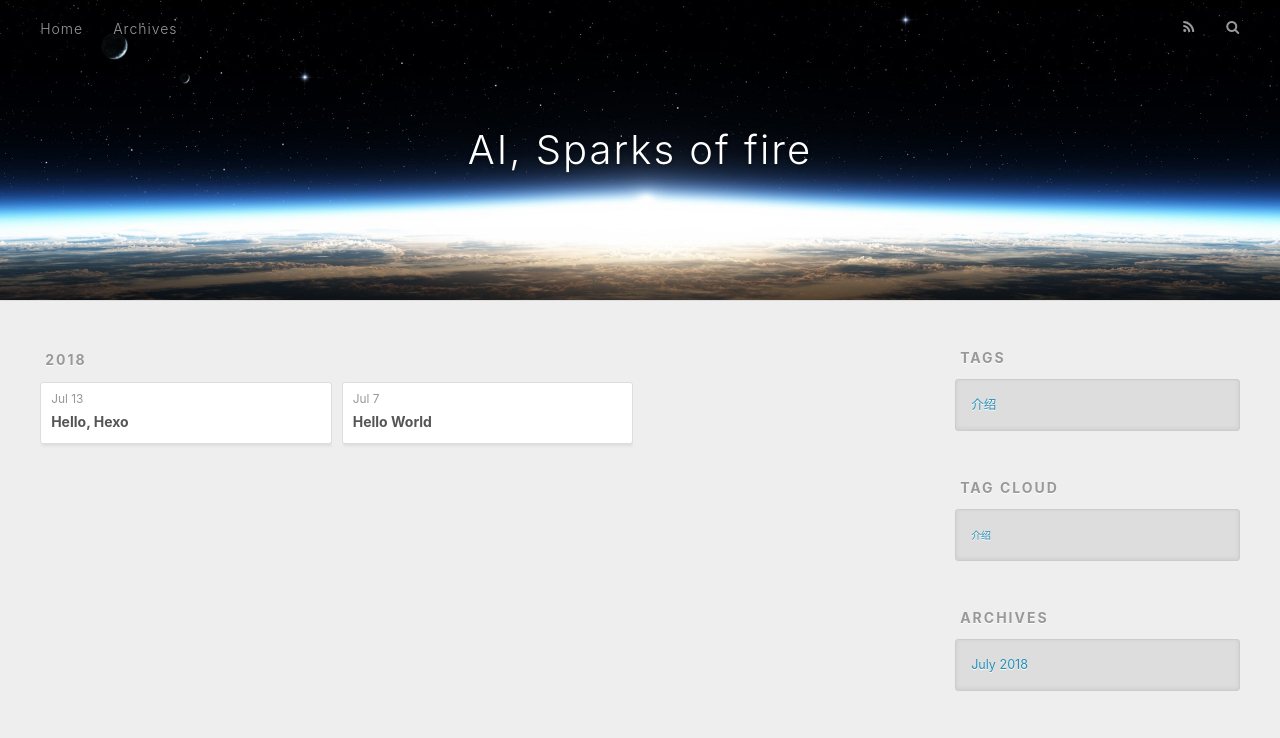
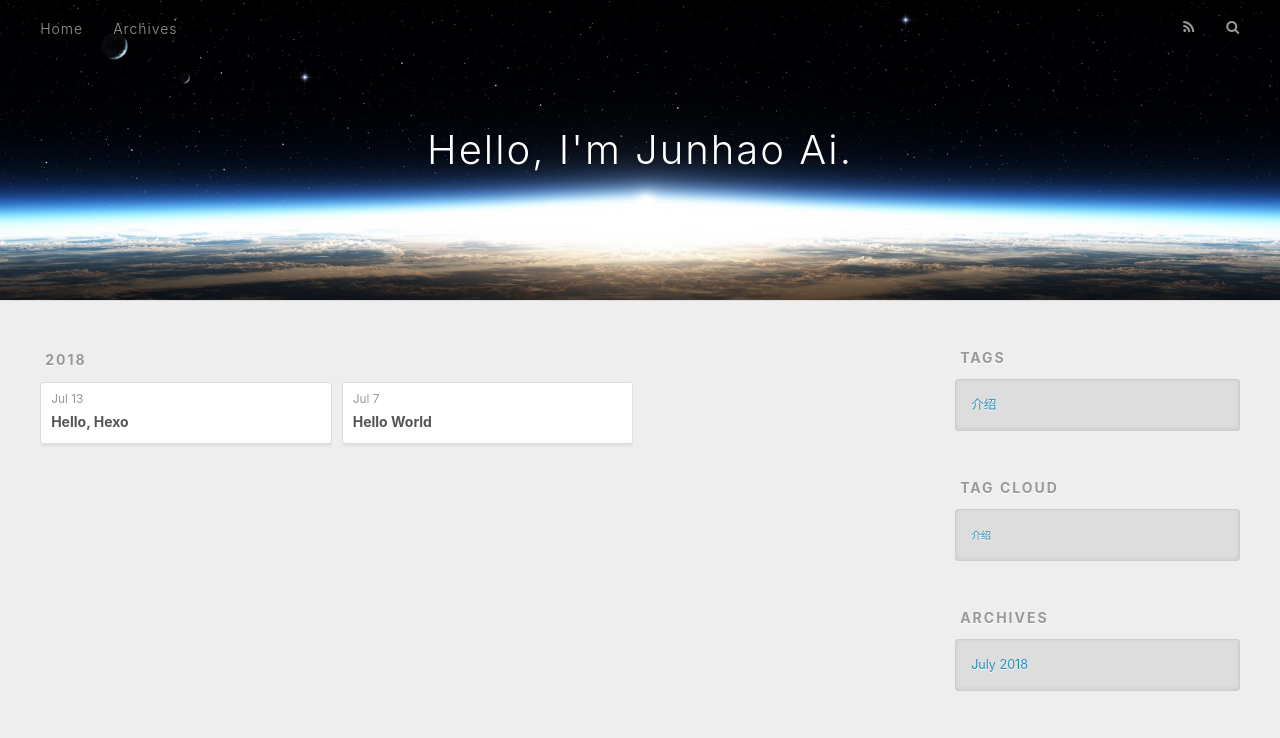
Before and after one commit to aijunhao/aijunhao.github.io, a plain HTML site: page archives/2018/07/index.html in a window 1280 px wide. Shown: the top 738 px of the page. Drawn offline with nearby package versions, Linux system fonts and the light colour scheme.

Commit message:
Site updated: 2018-07-13 18:21:38

```diff
--- a/archives/2018/07/index.html
+++ b/archives/2018/07/index.html
@@ -5,17 +5,17 @@
 
 
 
-  <title>Archives: 2018/7 | AI, Sparks of fire</title>
+  <title>Archives: 2018/7 | Hello, I&#39;m Junhao Ai.</title>
   <meta name="viewport" content="width=device-width, initial-scale=1, maximum-scale=1">
   <meta property="og:type" content="website">
-<meta property="og:title" content="AI, Sparks of fire">
+<meta property="og:title" content="Hello, I&#39;m Junhao Ai.">
 <meta property="og:url" content="http://yoursite.com/archives/2018/07/index.html">
-<meta property="og:site_name" content="AI, Sparks of fire">
+<meta property="og:site_name" content="Hello, I&#39;m Junhao Ai.">
 <meta property="og:locale" content="default">
 <meta name="twitter:card" content="summary">
-<meta name="twitter:title" content="AI, Sparks of fire">
+<meta name="twitter:title" content="Hello, I&#39;m Junhao Ai.">
 
-    <link rel="alternate" href="/atom.xml" title="AI, Sparks of fire" type="application/atom+xml">
+    <link rel="alternate" href="/atom.xml" title="Hello, I&#39;m Junhao Ai." type="application/atom+xml">
 
 
     <link rel="icon" href="/favicon.png">
@@ -34,7 +34,7 @@
   <div id="header-outer" class="outer">
     <div id="header-title" class="inner">
       <h1 id="logo-wrap">
-        <a href="/" id="logo">AI, Sparks of fire</a>
+        <a href="/" id="logo">Hello, I&#39;m Junhao Ai.</a>
       </h1>
 
     </div>
```
Also changed, not shown: 2018/07/07/hello-world/index.html (+4 -4 lines), 2018/07/13/Hello-Hexo/index.html (+4 -4 lines), archives/2018/index.html (+6 -6 lines), archives/index.html (+6 -6 lines), index.html (+6 -6 lines), tags/介绍/index.html (+6 -6 lines).
